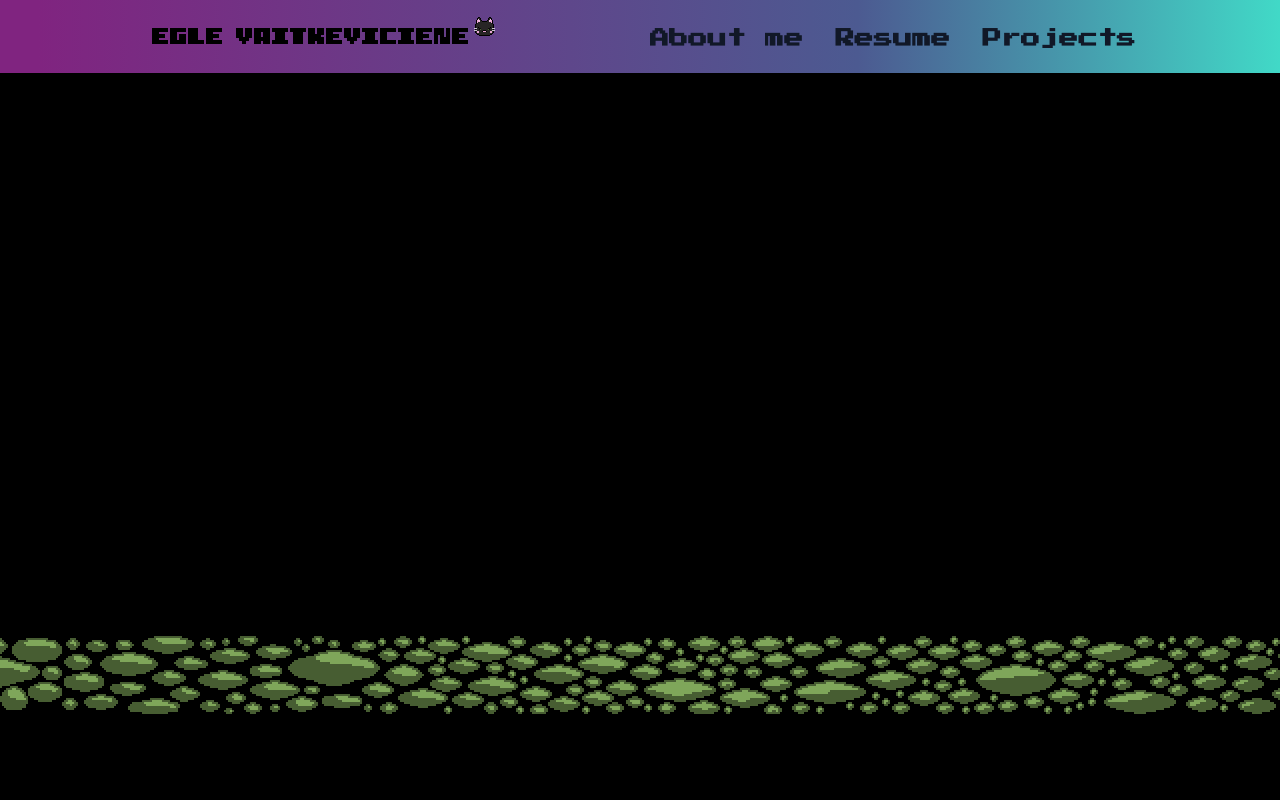
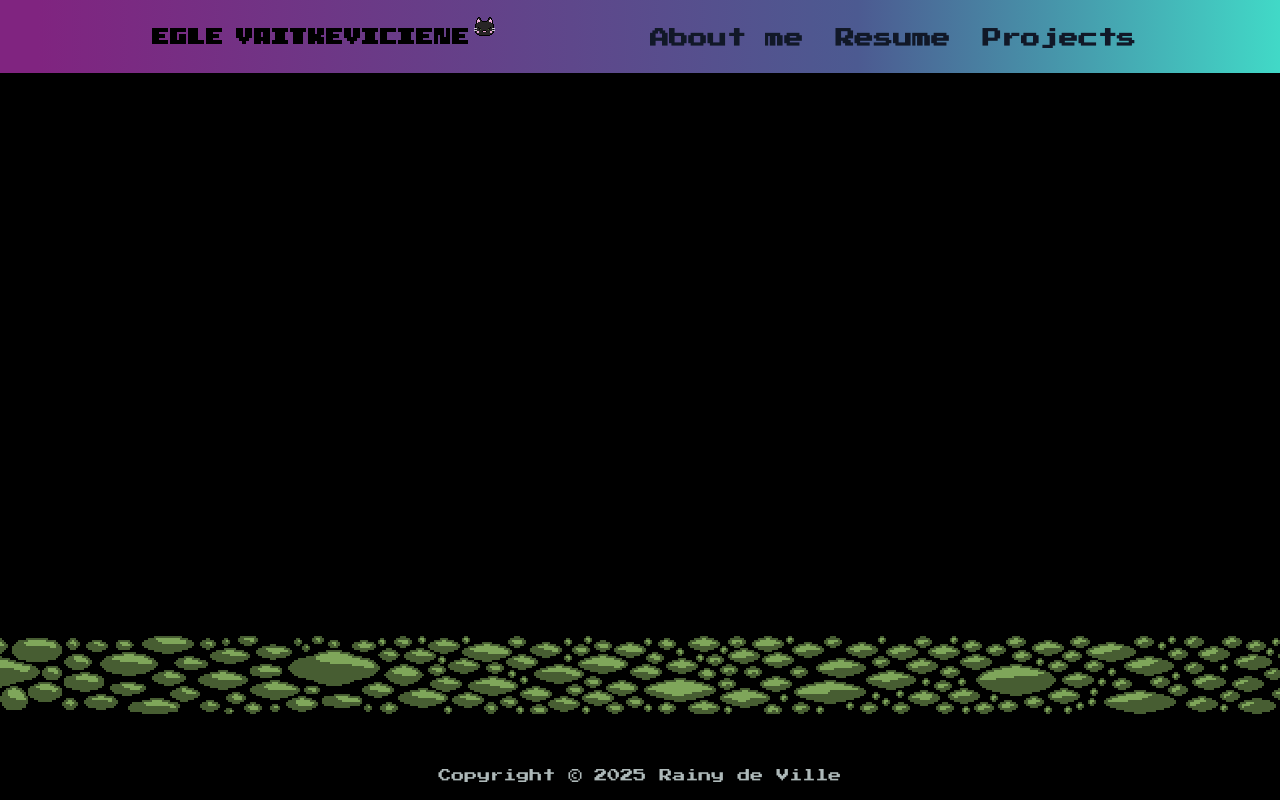
Before and after one commit to RainydeVille/portfolio, a React app in the folder react-version/: page / in a window 1280 px wide. Built offline with nearby package versions, Linux system fonts and the light colour scheme; the HTML template or start-up script is replaced by a standard one.

Commit message:
Added a footer and updated global scss so everthing looks okay

```diff
--- a/react-version/src/App.jsx
+++ b/react-version/src/App.jsx
@@ -1,9 +1,12 @@
 import Header from "./components/Header.jsx";
+import Footer from "./components/Footer.jsx";
 
 export default function App() {
   return (
-    <>
+    <div className="app">
       <Header />
-    </>
+      <main>{/* main content */}</main>
+      <Footer />
+    </div>
   );
 }
--- /dev/null
+++ b/react-version/src/components/Footer.jsx
@@ -0,0 +1,11 @@
+import "../styles/footer.scss";
+
+export default function Footer() {
+  return (
+    <div>
+      <p id="copyright" style={{ fontFamily: "PressStart2P" }}>
+        Copyright © 2025 Rainy de Ville
+      </p>
+    </div>
+  );
+}
--- /dev/null
+++ b/react-version/src/styles/footer.scss
@@ -0,0 +1,9 @@
+main {
+  flex: 1;
+}
+
+#copyright {
+  color: rgb(174, 185, 185);
+  text-align: center;
+  font-size: small;
+}
--- a/react-version/src/styles/global.scss
+++ b/react-version/src/styles/global.scss
@@ -32,3 +32,16 @@ body {
   /* Prevent horizontal scroll issues */
   overflow-x: hidden;
 }
+
+html,
+body,
+#root {
+  height: 100%;
+  margin: 0;
+}
+
+.app {
+  min-height: 100vh;
+  display: flex;
+  flex-direction: column;
+}
```
